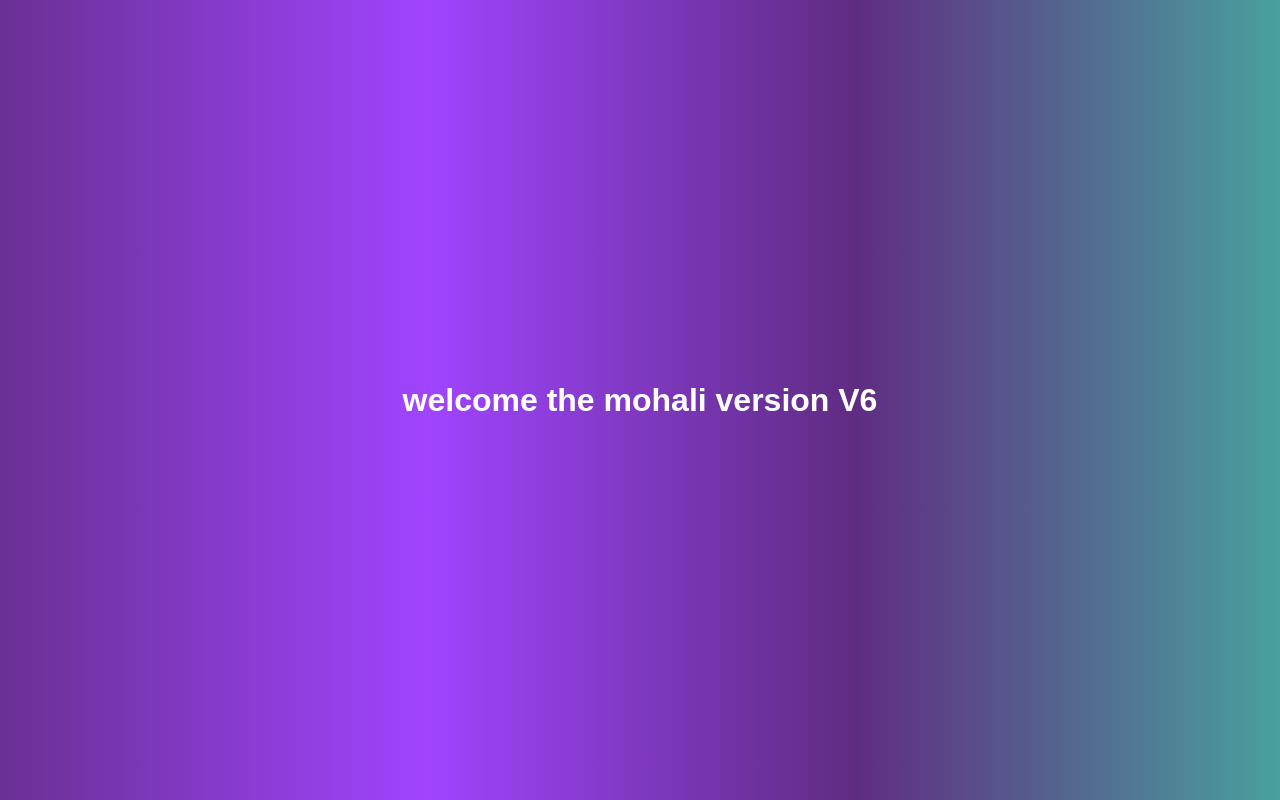
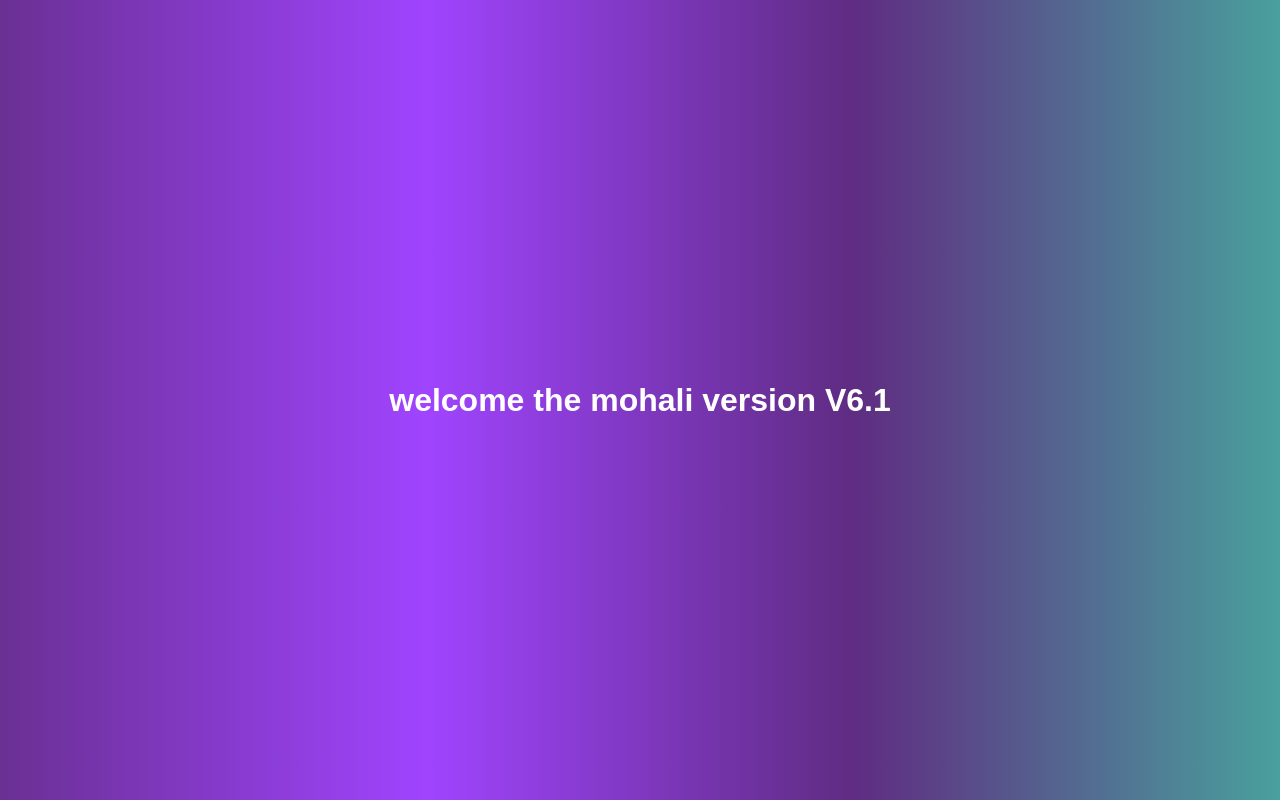
Before and after one commit to rohit251998/myname, a plain HTML site: page index.html in a window 1280 px wide. Drawn offline with Linux system fonts and the light colour scheme.

Commit message:
change the version V6.1

```diff
--- a/index.html
+++ b/index.html
@@ -8,7 +8,7 @@
 </head>
 <body>
 
-	<h1> welcome the mohali version V6 </h1>
+	<h1> welcome the mohali version V6.1 </h1>
 
 </body>
 </html>
```
